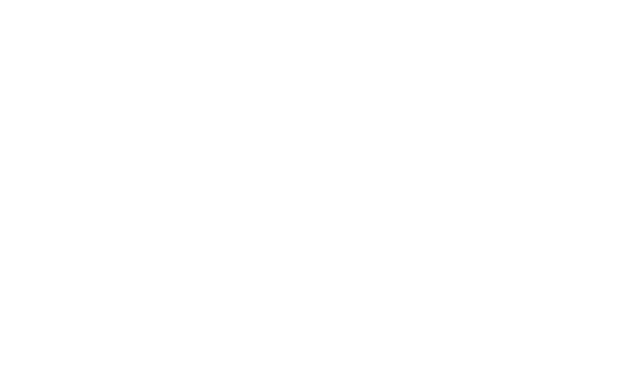
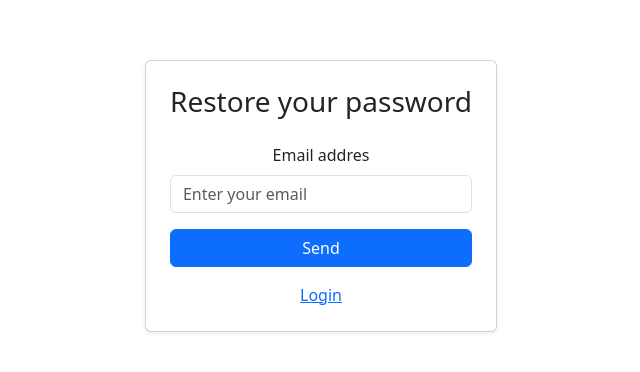
Before and after one commit to meriendaa/Frontend, a Vue app: page /forgotps in a window 1280 px wide. Before the commit this address had no page. Shown: the part 236-608 px from the top of the page, without its empty margins (319-959 px from the left). Built offline with nearby package versions, Linux system fonts and the light colour scheme.

Commit message:
added forgot pasword page

```diff
--- /dev/null
+++ b/src/components/Forgotps.vue
@@ -0,0 +1,29 @@
+<template>
+	<div class="container d-flex justify-content-center align-items-center vh-100">
+        <div class="card p-4 shadow-sm" style="max-width: 400px; width: 100%;">
+        <h3 class="text-center mb-4">Restore your password</h3>
+            <div class="mb-3">
+                <label for="email" class="form-label">Email addres</label>
+                <input v-model="mail" type="email" class="form-control" id="email" placeholder="Enter your email">
+            </div>
+            <button @click="test" type="submit" class="btn btn-primary w-100">Send</button>
+            <div class="mt-3 text-center">
+                <router-link to="/login">Login</router-link>
+            </div>
+
+        </div>
+    </div>
+
+</template>
+
+<script setup>
+    import { ref } from 'vue';
+
+    const mail = ref();
+
+    function test()
+    {
+        console.log(mail.value);
+    }
+
+</script>
--- a/src/components/Login.vue
+++ b/src/components/Login.vue
@@ -3,8 +3,8 @@
         <div class="card p-4 shadow-sm" style="max-width: 400px; width: 100%;">
         <h3 class="text-center mb-4">Login</h3>
             <div class="mb-3">
-                <label for="email" class="form-label">Email address</label>
-                <input v-model="mail" type="email" class="form-control" id="email" placeholder="Enter your email">
+                <label for="user" class="form-label">User</label>
+                <input v-model="mail" type="user" class="form-control" id="user" placeholder="Enter your user">
             </div>
             <div class="mb-3">
                 <label for="password" class="form-label">Password</label>
@@ -12,7 +12,7 @@
             </div>
             <button @click="test" type="submit" class="btn btn-primary w-100">Login</button>
             <div class="mt-3 text-center">
-                <router-link to="/about">Forgot your password?</router-link>
+                <router-link to="/forgotps">Forgot your password?</router-link>
             </div>
 
         </div>
@@ -21,6 +21,8 @@
 </template>
 <script setup>
     import { ref } from 'vue';
+    import { useRouter } from 'vue-router';
+
     const mail = ref();
     const psw = ref();
     function test()
--- a/src/router/index.js
+++ b/src/router/index.js
@@ -2,6 +2,7 @@
 import Home from '../components/Home.vue'
 import About from '../components/About.vue'
 import Login from '../components/Login.vue'
+import Forgotps from '../components/Forgotps.vue'
 
 const routes = [
   {
@@ -19,6 +20,11 @@
     name: 'Login',
     component: Login
   },
+  {
+    path: '/forgotps',
+    name: 'Forgotps',
+    component: Forgotps
+  },
 
 ]
 
```
